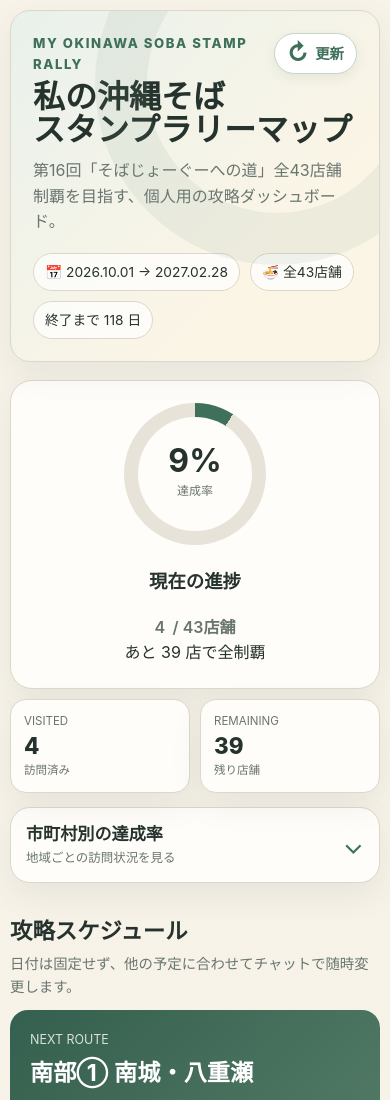
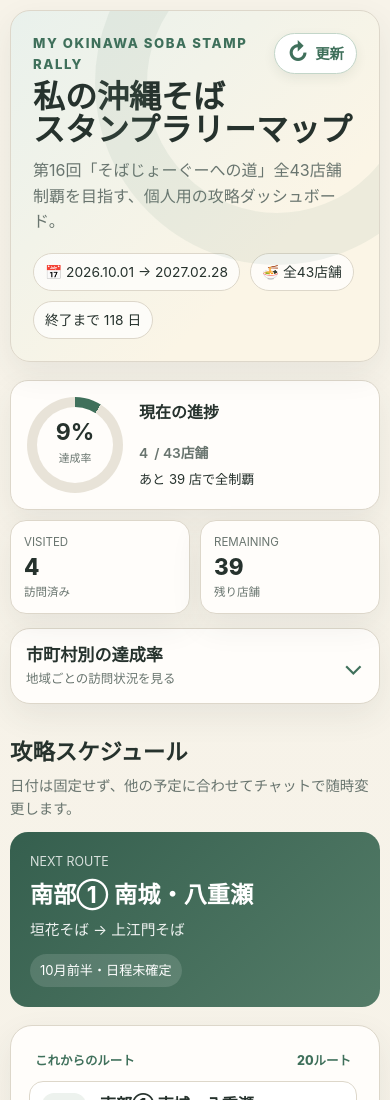
Before and after one commit to rmatsuoka-jpn/sobastamp2026, a plain HTML site: page index.html in a window 390 px wide. Shown: the top 1100 px of the page. Drawn offline with Linux system fonts and the light colour scheme.

Commit message:
Compact mobile progress ring into horizontal summary

```diff
--- a/assets/style.css
+++ b/assets/style.css
@@ -178,3 +178,37 @@
   .area-body{padding:0 12px 15px}
   .area-body .area-map{gap:9px}
 }
+
+/* Display upcoming routes before completed ones, while retaining their route IDs. */
+.schedule-group-heading{
+  display:flex;align-items:center;justify-content:space-between;gap:8px;
+  padding:7px 6px 2px;font-size:.78rem;font-weight:800;color:var(--green);
+}
+.schedule-group-heading.completed{
+  padding-top:15px;border-top:1px solid var(--line);color:var(--muted);
+}
+.schedule-item.done{opacity:.82}
+
+/* Mobile-first summary: ring at left and result at right. */
+@media(max-width:600px){
+  .progress-card{
+    flex-direction:row;align-items:center;text-align:left;
+    padding:16px;gap:16px;border-radius:18px;
+  }
+  .ring{flex:0 0 96px;width:96px;height:96px}
+  .ring:before{inset:10px}
+  .ring .inside strong{font-size:1.45rem}
+  .ring .inside span{font-size:.68rem}
+  .progress-copy{min-width:0;flex:1}
+  .progress-copy h2{font-size:1rem;margin:0 0 5px}
+  .progress-copy .big{font-size:1.9rem;line-height:1.12;white-space:nowrap}
+  .progress-copy .big span{font-size:.86rem}
+  #progressText{font-size:.82rem;margin-top:5px}
+}
+@media(max-width:360px){
+  .progress-card{padding:12px;gap:12px}
+  .ring{flex-basis:84px;width:84px;height:84px}
+  .ring:before{inset:9px}
+  .ring .inside strong{font-size:1.25rem}
+  .progress-copy .big{font-size:1.6rem}
+}
```
